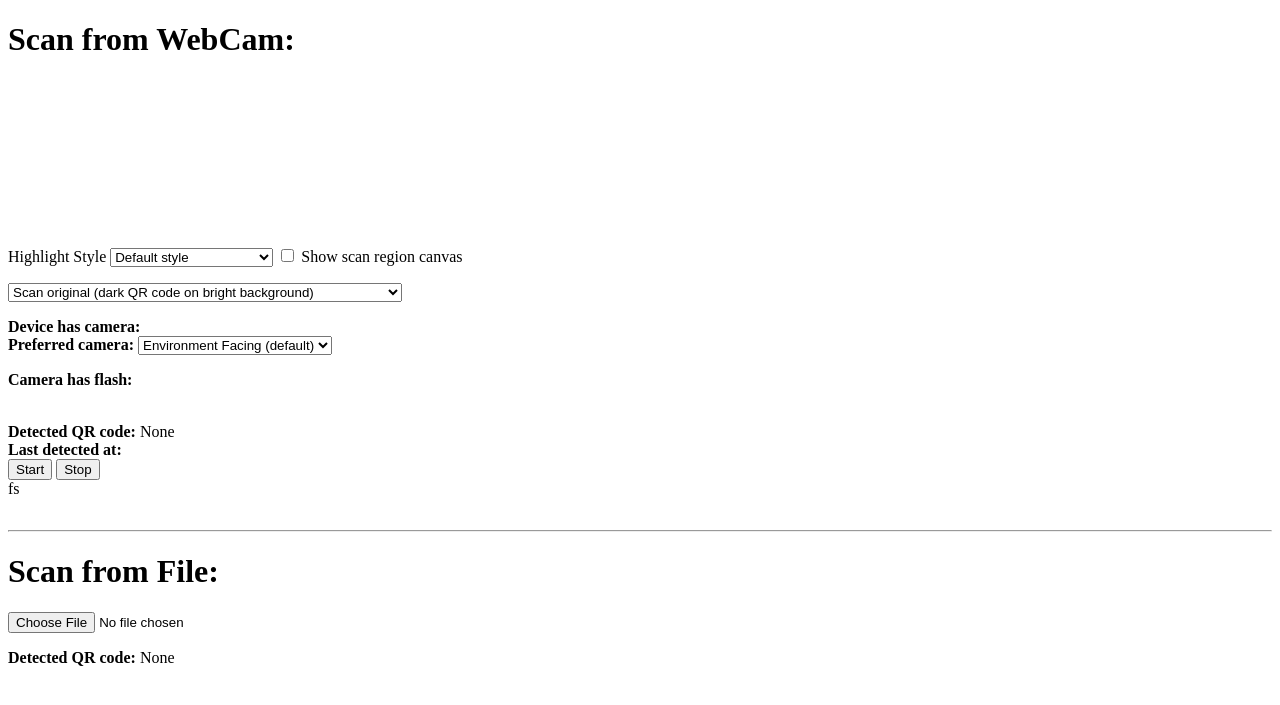
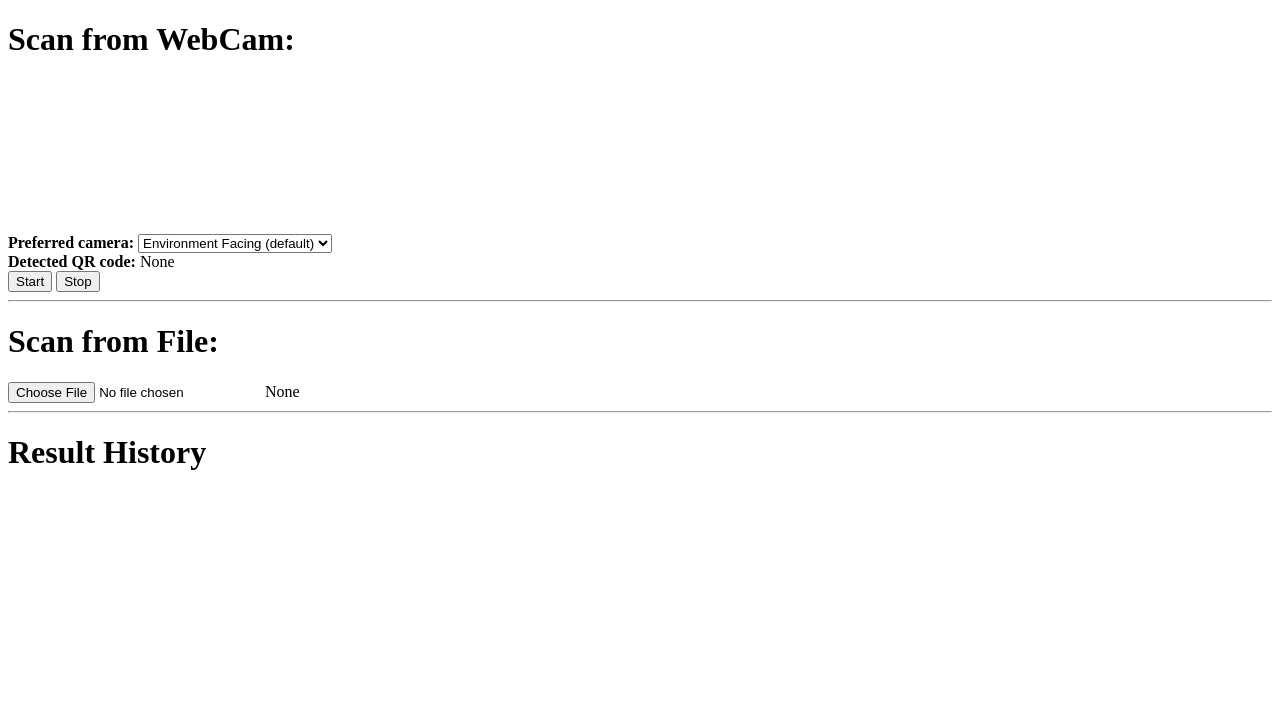
Before and after one commit to laikaiwaa/IT_WEB, a Django app: page /qr/ in a window 1280 px wide. Shown: the top 705 px of the page. Run offline with Django 3.2, Linux system fonts and the light colour scheme; some libraries are stand-ins or nearby versions.

Commit message:
20220422

```diff
--- a/jobordera/templates/QRcode.html
+++ b/jobordera/templates/QRcode.html
@@ -3,8 +3,9 @@
 <head>
     {% load static %}
     <meta charset="UTF-8">
-    <title>QR Scanner Demo</title>
-
+    <title>user</title>
+    <!--<script src="https://unpkg.com/vconsole@latest/dist/vconsole.min.js"> </script>-->
+    <script src="{% static 'js/html5-qrcode.min.js' %}"> </script>
 </head>
 <body>
     <h1>Scan from WebCam:</h1>
@@ -12,213 +13,148 @@
 <video id="qr-video"></video>
 </div>
 <div>
-    <label>
-        Highlight Style
-        <select id="scan-region-highlight-style-select">
-            <option value="default-style">Default style</option>
-            <option value="example-style-1">Example custom style 1</option>
-            <option value="example-style-2">Example custom style 2</option>
-        </select>
-    </label>
-    <label>
-        <input id="show-scan-region" type="checkbox">
-        Show scan region canvas
-    </label>
-</div>
-<div>
-    <select id="inversion-mode-select">
-        <option value="original">Scan original (dark QR code on bright background)</option>
-        <option value="invert">Scan with inverted colors (bright QR code on dark background)</option>
-        <option value="both">Scan both</option>
-    </select>
-    <br>
-</div>
-<b>Device has camera: </b>
-<span id="cam-has-camera"></span>
-<br>
-<div>
 <b>Preferred camera:</b>
 <select id="cam-list">
     <option value="environment" selected>Environment Facing (default)</option>
     <option value="user">User Facing</option>
 </select>
 </div>
-<b>Camera has flash: </b>
-<span id="cam-has-flash"></span>
-<div>
-    <button id="flash-toggle">📸 Flash: <span id="flash-state">off</span></button>
-</div>
-<br>
+<div id="qrc" style="width:500px"></div>
 <b>Detected QR code: </b>
 <span id="cam-qr-result">None</span>
-<br>
-<b>Last detected at: </b>
-<span id="cam-qr-result-timestamp"></span>
 <br>
 <button id="start-button">Start</button>
 <button id="stop-button">Stop</button>
 <br>
-<span id='ar'>fs</span>
 <hr>
 
 <h1>Scan from File:</h1>
-<input type="file" id="file-selector">
-<b>Detected QR code: </b>
+<input type="file" id="tfile" ></inpu>
 <span id="file-qr-result">None</span>
+<!--var vConsole = new VConsole();-->
+<hr>
 
-<script src="{% static 'js/qr-scanner.umd.min.js' %}"></script>
+<h1>Result History</h1>
+<table id="decode">
+</table>
 
 <script  >
 
-	const ar = document.getElementById('ar');
+const scanner=new Html5Qrcode("qrc")
 const video = document.getElementById('qr-video');
-    const videoContainer = document.getElementById('video-container');
-    const camHasCamera = document.getElementById('cam-has-camera');
 const camList = document.getElementById('cam-list');
-    const camHasFlash = document.getElementById('cam-has-flash');
-    const flashToggle = document.getElementById('flash-toggle');
-    const flashState = document.getElementById('flash-state');
 const camQrResult = document.getElementById('cam-qr-result');
-    const camQrResultTimestamp = document.getElementById('cam-qr-result-timestamp');
-    const fileSelector = document.getElementById('file-selector');
+const fileSelector = document.getElementById('tfile');
 const fileQrResult = document.getElementById('file-qr-result');
+const mytable = document.getElementById('decode');
+var cameraid=1;
+
+function judfe(id,res){
+var data = getTableContent(id)
+var index = -1;
+for (var j = 0; j < data.length; ++j) {
+    if (data[j][1] == res) {
+           index = j;
+     }
+ }
+if (index == -1) {
+         data.push([data.length+1,res]);
+         inserr(id,res)
+    }
+}
+
+function inserr(mytable,res){
+    g=mytable.insertRow();
+    p=g.insertCell();
+    p.innerHTML=mytable.rows.length;
+    p=g.insertCell();
+    p.innerHTML=res;
+}
+
+function getTableContent(mytable){
+  var data = [];
+  for(var i=0,rows=mytable.rows.length; i<rows; i++){
+    for(var j=0,cells=mytable.rows[i].cells.length; j<cells; j++){
+      if(!data[i]){
+        data[i] = new Array();
+      }
+      data[i][j] = mytable.rows[i].cells[j].innerHTML;
+    }
+  }
+  return data;
+}
+
+
 
 function setResult(label, result) {
-        console.log(result.data);
-        label.textContent = result.data;
-        camQrResultTimestamp.textContent = new Date().toString();
+    console.log(result);
+    label.textContent = result;
     label.style.color = 'teal';
-        clearTimeout(label.highlightTimeout);
     label.highlightTimeout = setTimeout(() => label.style.color = 'inherit', 100);
 }
+function start(){
+    scanner.start(
+        cameraid,
+        {
+            fps:10,
+            qrbox:250
+        },
+        qrCodeMessage=>{
+            setResult(camQrResult, qrCodeMessage);
+            judfe(mytable,qrCodeMessage);
+            },
+        errorMessage=>{
 
+            console.log('QR Code no longer in front of camera.');
+            }
+    )
+    .catch(
+        err=>{
+             setResult(camQrResult, 'Unable to start scanning,error:${err}');
+            console.log('Unable to start scanning,error:${err}');
+        }
+    );
+}
 // ####### Web Cam Scanning #######
 
-    const scanner = new QrScanner(video, result => setResult(camQrResult, result), {
-        onDecodeError: error => {
-            camQrResult.textContent = error;
+Html5Qrcode.getCameras().then(devices=>{devices.forEach(
+
+        device => {
+        const option = document.createElement('option');
+        option.value = device.id;
+        option.text = device.label;
+        camList.add(option);
+    });cameraid = devices[0].id;}
+).catch(err=>{
+        camQrResult.textContent = err;
         camQrResult.style.color = 'inherit';
-			ar.textContent=error;
-        },
-        highlightScanRegion: true,
-        highlightCodeOutline: true,
-    });
-
-    const updateFlashAvailability = () => {
-        scanner.hasFlash().then(hasFlash => {
-            camHasFlash.textContent = hasFlash;
-            flashToggle.style.display = hasFlash ? 'inline-block' : 'none';
-        });
-    };
-
-    scanner.start().then(() => {
-        updateFlashAvailability();
-        // List cameras after the scanner started to avoid listCamera's stream and the scanner's stream being requested
-        // at the same time which can result in listCamera's unconstrained stream also being offered to the scanner.
-        // Note that we can also start the scanner after listCameras, we just have it this way around in the demo to
-        // start the scanner earlier.
-        QrScanner.listCameras(true).then(cameras => cameras.forEach(camera => {
-            const option = document.createElement('option');
-            option.value = camera.id;
-            option.text = camera.label;
-            camList.add(option);
-        }));
-    });
-
-    QrScanner.hasCamera().then(hasCamera => camHasCamera.textContent = hasCamera);
-
-    // for debugging
-    window.scanner = scanner;
-
-    document.getElementById('scan-region-highlight-style-select').addEventListener('change', (e) => {
-        videoContainer.className = e.target.value;
-        scanner._updateOverlay(); // reposition the highlight because style 2 sets position: relative
-    });
-
-    document.getElementById('show-scan-region').addEventListener('change', (e) => {
-        const input = e.target;
-        const label = input.parentNode;
-        label.parentNode.insertBefore(scanner.$canvas, label.nextSibling);
-        scanner.$canvas.style.display = input.checked ? 'block' : 'none';
-    });
-
-    document.getElementById('inversion-mode-select').addEventListener('change', event => {
-        scanner.setInversionMode(event.target.value);
 });
 
 camList.addEventListener('change', event => {
-        scanner.setCamera(event.target.value).then(updateFlashAvailability);
+    cameraid=event.target.value;
+    scanner.stop();
+    start();
 });
 
-    flashToggle.addEventListener('click', () => {
-        scanner.toggleFlash().then(() => flashState.textContent = scanner.isFlashOn() ? 'on' : 'off');
-    });
 
 document.getElementById('start-button').addEventListener('click', () => {
-        scanner.start();
+    start()
 });
-
 document.getElementById('stop-button').addEventListener('click', () => {
     scanner.stop();
 });
 
+
 // ####### File Scanning #######
-
 fileSelector.addEventListener('change', event => {
     const file = fileSelector.files[0];
     if (!file) {
         return;
     }
-        QrScanner.scanImage(file, { returnDetailedScanResult: true })
-            .then(result => setResult(fileQrResult, result))
-            .catch(e => setResult(fileQrResult, { data: e || 'No QR code found.' }));
+    const imagef=event.target.files[0];
+    scanner.scanFile(imagef,true)
+    .then(result=>{setResult(fileQrResult, result)})
+    .catch(e=>setResult(fileQrResult, { data: e || 'No QR code found.' }));
 });
-</script>
-
-<style>
-    div {
-        margin-bottom: 16px;
-    }
-
-    #video-container {
-        line-height: 0;
-    }
-
-    #video-container.example-style-1 .scan-region-highlight-svg,
-    #video-container.example-style-1 .code-outline-highlight {
-        stroke: #64a2f3 !important;
-    }
-
-    #video-container.example-style-2 {
-        position: relative;
-        width: max-content;
-        height: max-content;
-        overflow: hidden;
-    }
-    #video-container.example-style-2 .scan-region-highlight {
-        border-radius: 30px;
-        outline: rgba(0, 0, 0, .25) solid 50vmax;
-    }
-    #video-container.example-style-2 .scan-region-highlight-svg {
-        display: none;
-    }
-    #video-container.example-style-2 .code-outline-highlight {
-        stroke: rgba(255, 255, 255, .5) !important;
-        stroke-width: 15 !important;
-        stroke-dasharray: none !important;
-    }
-
-    #flash-toggle {
-        display: none;
-    }
-
-    hr {
-        margin-top: 32px;
-    }
-    input[type="file"] {
-        display: block;
-        margin-bottom: 16px;
-    }
-</style>
+</script  >
 </body>
-</html>
```
Also changed, not shown: 1 other file. Lines whose indentation alone changed are shown as unchanged.
